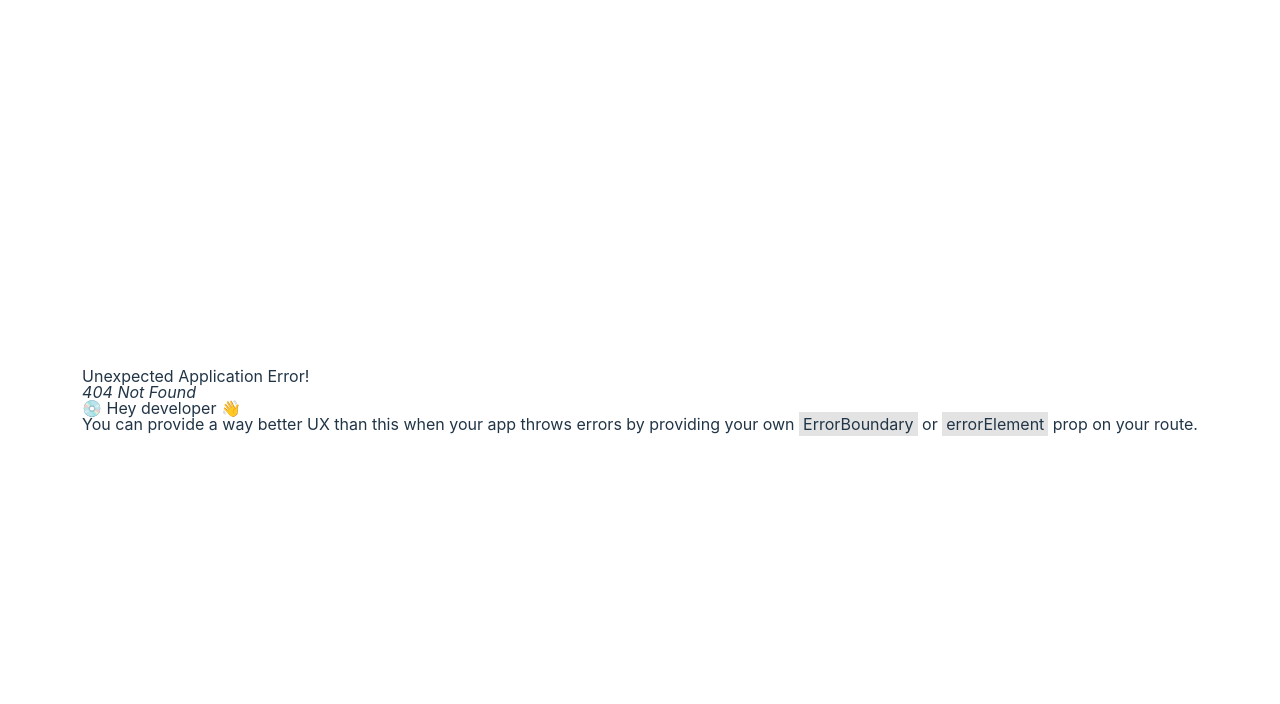
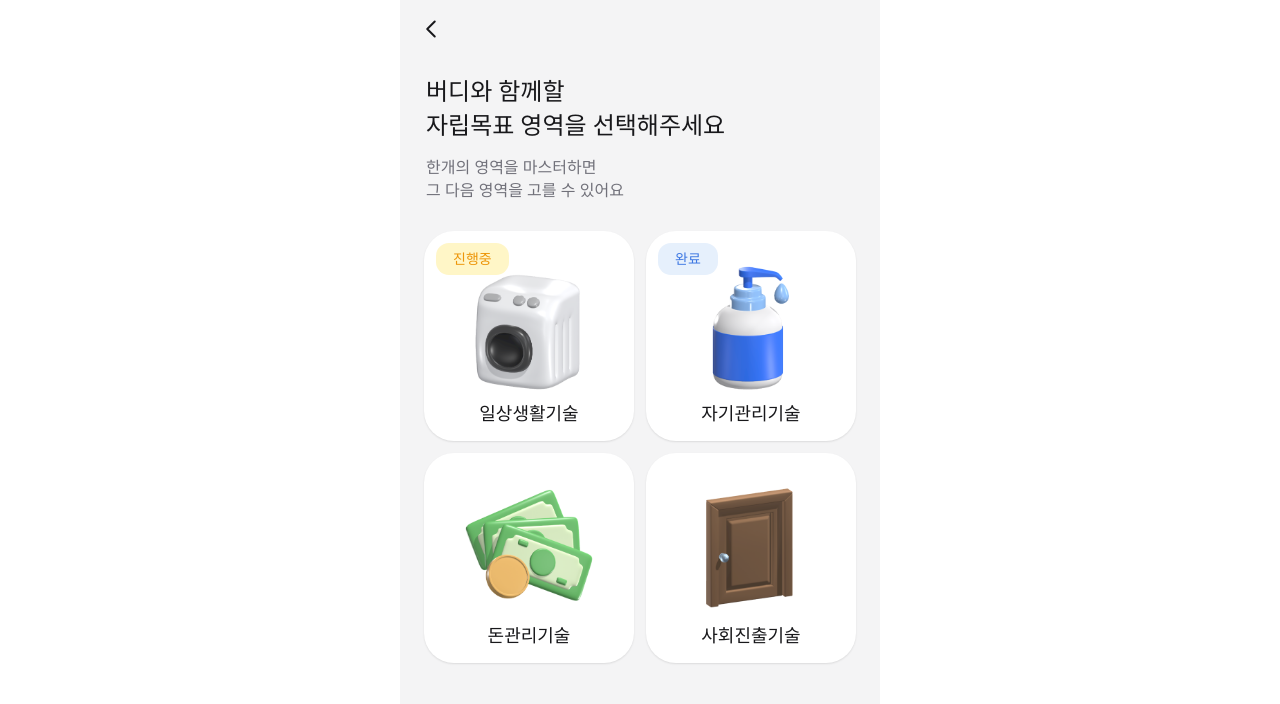
Before and after one commit to ej070961/2024_DANPOONG_TEAM_8_FE, a React (Vite) app: page /goal in a window 1280 px wide. Before the commit this address had no page. Shown: the top 704 px of the page. Built offline with nearby package versions, Linux system fonts and the light colour scheme; a web font is replaced by a local one.

Commit message:
:sparkles: feat : 목표 선택 및 확인 페이지 추가
4대 목표 선택 및 선택 확인 페이지 구현

```diff
--- /dev/null
+++ b/src/components/goal/ConfirmContent.tsx
@@ -0,0 +1,49 @@
+import styled from 'styled-components';
+
+interface ConfirmContentProps {
+  goalType: string;
+  image: string;
+}
+
+const ConfirmContent = ({ goalType, image }: ConfirmContentProps) => {
+  return (
+    <ConfirmContentContainer>
+      <TextBold>해당 영역을 목표로 지정할까요?</TextBold>
+      <Image src={image} />
+      <TextBold style={{ marginTop: '40px' }}>{goalType} 마스터하기</TextBold>
+      <TextMedium>
+        일상생활에 필요한 요리, 집 관리, 의복 관리 등의
+        <br />
+        기술을 습득할 수 있는 미션이 주어져요
+      </TextMedium>
+    </ConfirmContentContainer>
+  );
+};
+
+export default ConfirmContent;
+
+const ConfirmContentContainer = styled.div`
+  display: flex;
+  flex-direction: column;
+  width: 100%;
+  align-items: center;
+`;
+
+const Image = styled.img`
+  margin-top: 70px;
+  width: 271px;
+  height: 271px;
+  object-fit: contain;
+`;
+
+const TextBold = styled.span`
+  font: ${({ theme }) => theme.fonts.heading_sb_24px};
+  color: ${({ theme }) => theme.colors.gray900};
+`;
+
+const TextMedium = styled.span`
+  margin-top: 14px;
+  font: ${({ theme }) => theme.fonts.body_m_16px};
+  color: ${({ theme }) => theme.colors.gray500};
+  text-align: center;
+`;
--- /dev/null
+++ b/src/components/goal/Description.tsx
@@ -0,0 +1,38 @@
+import styled from 'styled-components';
+
+const Description = () => {
+  return (
+    <DescriptionContainer>
+      <BoldText>
+        버디와 함께할
+        <br />
+        자립목표 영역을 선택해주세요
+      </BoldText>
+      <MediumText>
+        한개의 영역을 마스터하면
+        <br />그 다음 영역을 고를 수 있어요
+      </MediumText>
+    </DescriptionContainer>
+  );
+};
+
+export default Description;
+
+const DescriptionContainer = styled.div`
+  display: flex;
+  flex-direction: column;
+  width: 100%;
+  max-width: 480px;
+  gap: 14px;
+  padding: 0 9px;
+`;
+
+const BoldText = styled.div`
+  font: ${({ theme }) => theme.fonts.heading_sb_24px};
+  color: ${({ theme }) => theme.colors.gray900};
+`;
+
+const MediumText = styled.div`
+  font: ${({ theme }) => theme.fonts.body_m_16px};
+  color: ${({ theme }) => theme.colors.gray500};
+`;
--- a/src/constant/navigations.ts
+++ b/src/constant/navigations.ts
@@ -6,6 +6,9 @@ export const navigations = {
   MISSION_RECORD_WRITE: '/mission/record-write',
   MISSION_COMPLETE_DETAIL: '/mission/complete/detail',
   MISSION_COMPLETE: '/mission/complete',
+  GOAL: '/goal',
+  GOAL_CONFIRM: '/goal/confirm',
+  GOAL_PRE_CHECK: '/goal/pre-check',
   ONBOARDING: '/onboarding',
   HOME: '/home',
 };
--- /dev/null
+++ b/src/pages/goal/GoalSelectConfirmPage.tsx
@@ -0,0 +1,59 @@
+import styled from 'styled-components';
+import BackToolbar from '../../components/common/BackToolbar.tsx';
+import CustomButton from '../../components/common/CustomButton.tsx';
+import { useLocation, useNavigate } from 'react-router-dom';
+import ConfirmContent from '../../components/goal/ConfirmContent.tsx';
+import { navigations } from '../../constant/navigations.ts';
+
+const GoalSelectConfirmPage = () => {
+  const location = useLocation();
+  const { id, goalType, image, progressType } = location.state.goal || {};
+  console.log(location.state);
+  const navigate = useNavigate();
+  console.log(id, progressType);
+
+  const handleNavigate = () => {
+    navigate(navigations.GOAL_PRE_CHECK);
+  };
+  return (
+    <MissionCompletionContainer>
+      <BackToolbar title=' ' />
+      <ContentContainer>
+        <ConfirmContent goalType={goalType} image={image} />
+      </ContentContainer>
+      <ButtonContainer>
+        <CustomButton label='네' isValid={true} onClick={handleNavigate} />
+      </ButtonContainer>
+    </MissionCompletionContainer>
+  );
+};
+
+export default GoalSelectConfirmPage;
+
+const MissionCompletionContainer = styled.div`
+  position: relative;
+  padding: 13px 0 32px 0;
+  display: flex;
+  flex-direction: column;
+  align-content: center;
+  width: 100%;
+  max-width: 480px;
+  height: 100vh;
+  background-color: white;
+`;
+
+const ContentContainer = styled.div`
+  display: flex;
+  margin-top: 37px;
+`;
+
+const ButtonContainer = styled.div`
+  position: absolute;
+  bottom: 0;
+  left: 0;
+  right: 0;
+  display: flex;
+  margin-bottom: 32px;
+  padding: 0 16px 0 16px;
+  justify-content: center; /* 버튼 가운데 정렬 */
+`;
--- /dev/null
+++ b/src/pages/goal/GoalSelectPage.tsx
@@ -0,0 +1,36 @@
+import styled from 'styled-components';
+import BackToolbar from '../../components/common/BackToolbar.tsx';
+import GoalList from '../../components/common/GoalList.tsx';
+import Description from '../../components/goal/Description.tsx';
+
+const GoalSelectPage = () => {
+  return (
+    <GoalSelectContainer>
+      <BackToolbar />
+      <ContentContainer>
+        <Description />
+        <GoalList enabled={true} />
+      </ContentContainer>
+    </GoalSelectContainer>
+  );
+};
+
+export default GoalSelectPage;
+
+const GoalSelectContainer = styled.div`
+  display: flex;
+  flex-direction: column;
+  width: 100%;
+  max-width: 480px;
+  height: 100vh;
+  background-color: ${({ theme }) => theme.colors.gray100};
+  padding-top: 13px;
+`;
+
+const ContentContainer = styled.div`
+  display: flex;
+  flex-direction: column;
+  margin-top: 30px;
+  padding: 0 17px;
+  row-gap: 30px;
+`;
```
Also changed, not shown: src/App.tsx (+15 -0 lines).
